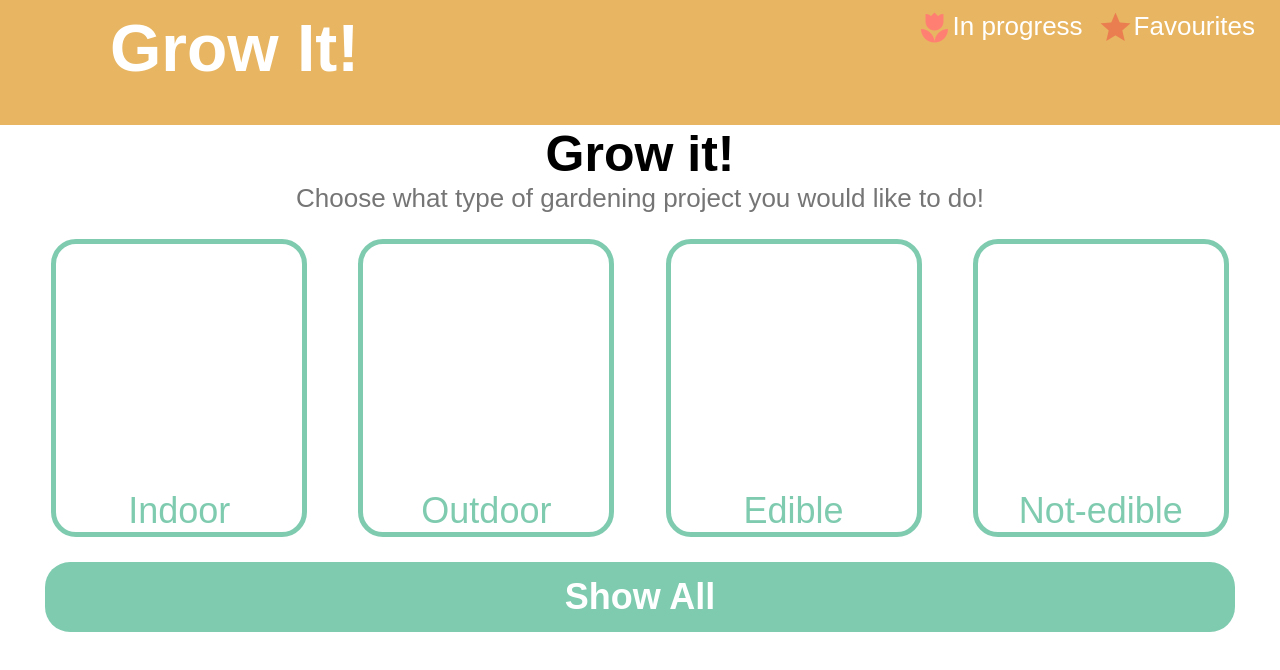
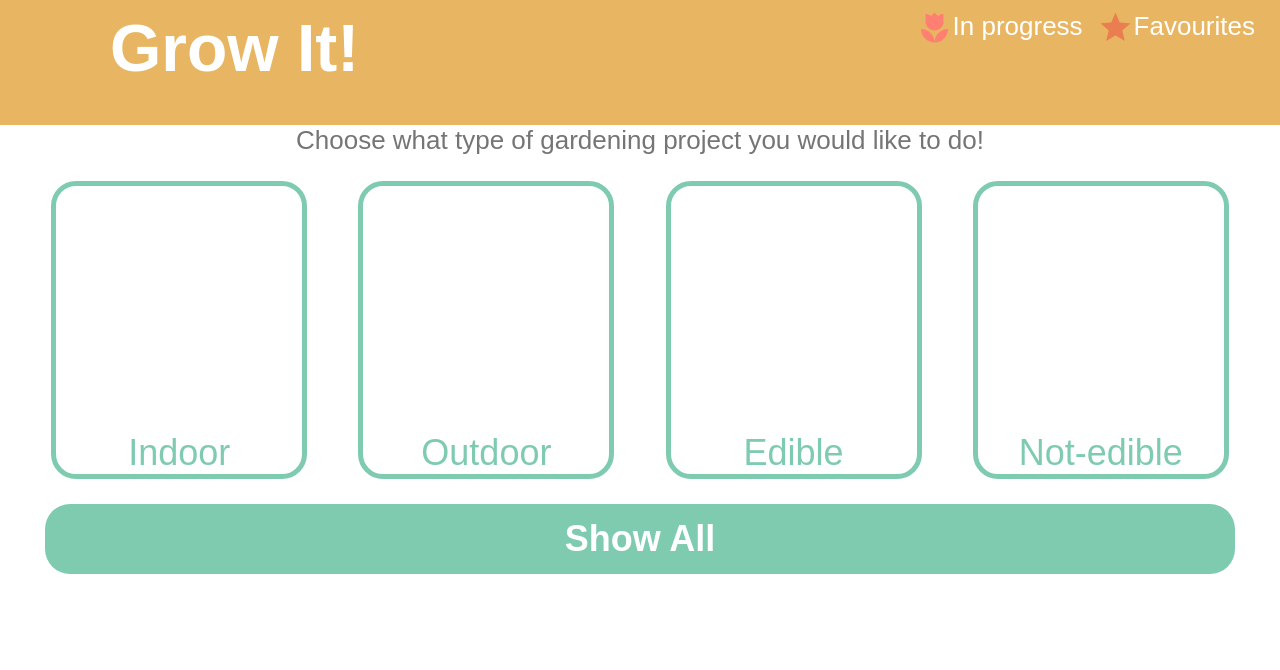
Before and after one commit to cjmcauley/educational_app, a Vue app in the folder client/: page /#/ in a window 1280 px wide. Shown: the top 670 px of the page. Built offline with nearby package versions, Linux system fonts and the light colour scheme; a web font is replaced by a local one.

Commit message:
header removed from home page

```diff
--- a/client/src/components/HomeNavigation.vue
+++ b/client/src/components/HomeNavigation.vue
@@ -1,6 +1,5 @@
 <template lang="html">
   <div align="center">
-    <h1 align="center">Grow it!</h1>
     <p align="center">Choose what type of gardening project you would like to do!</p>
 
 
```
